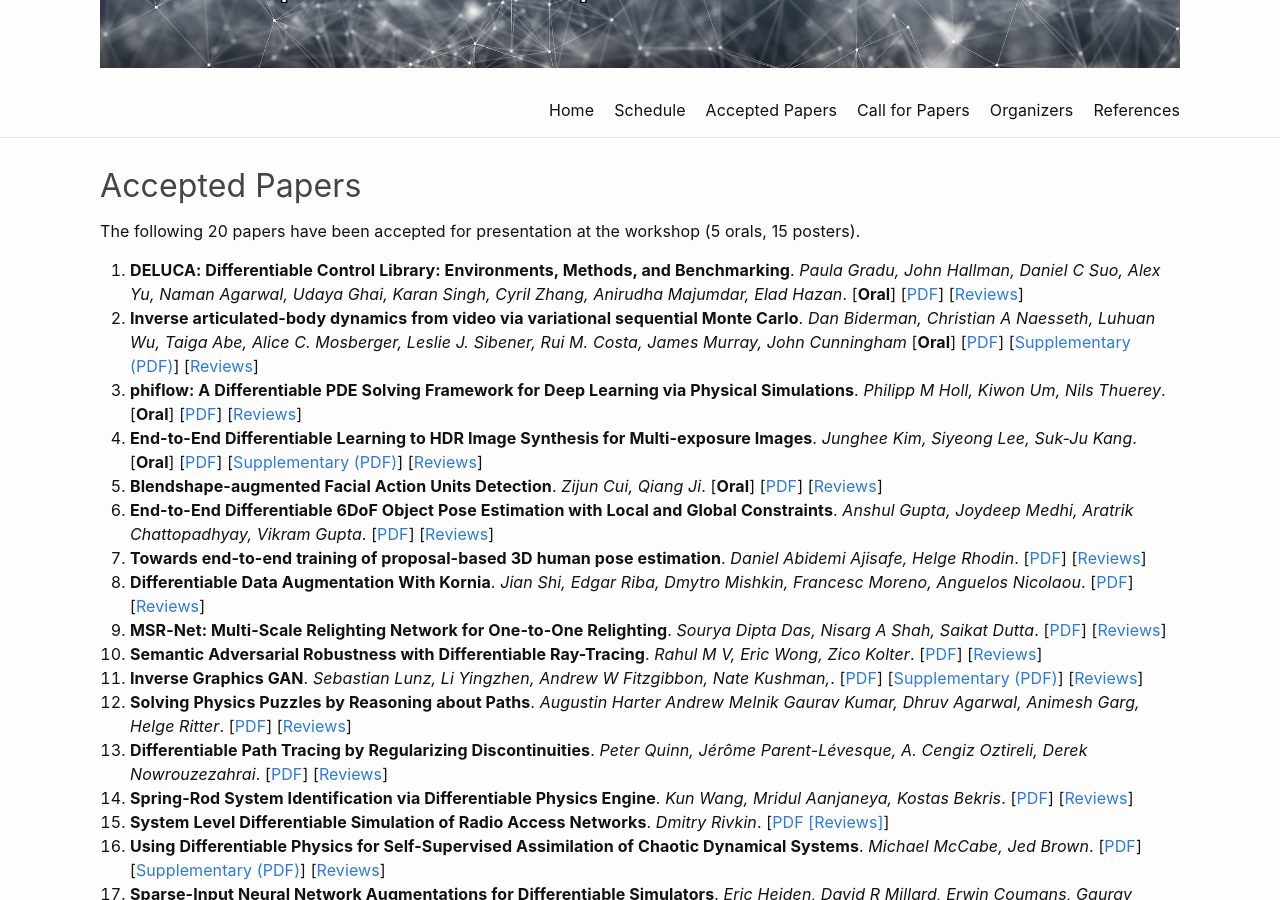
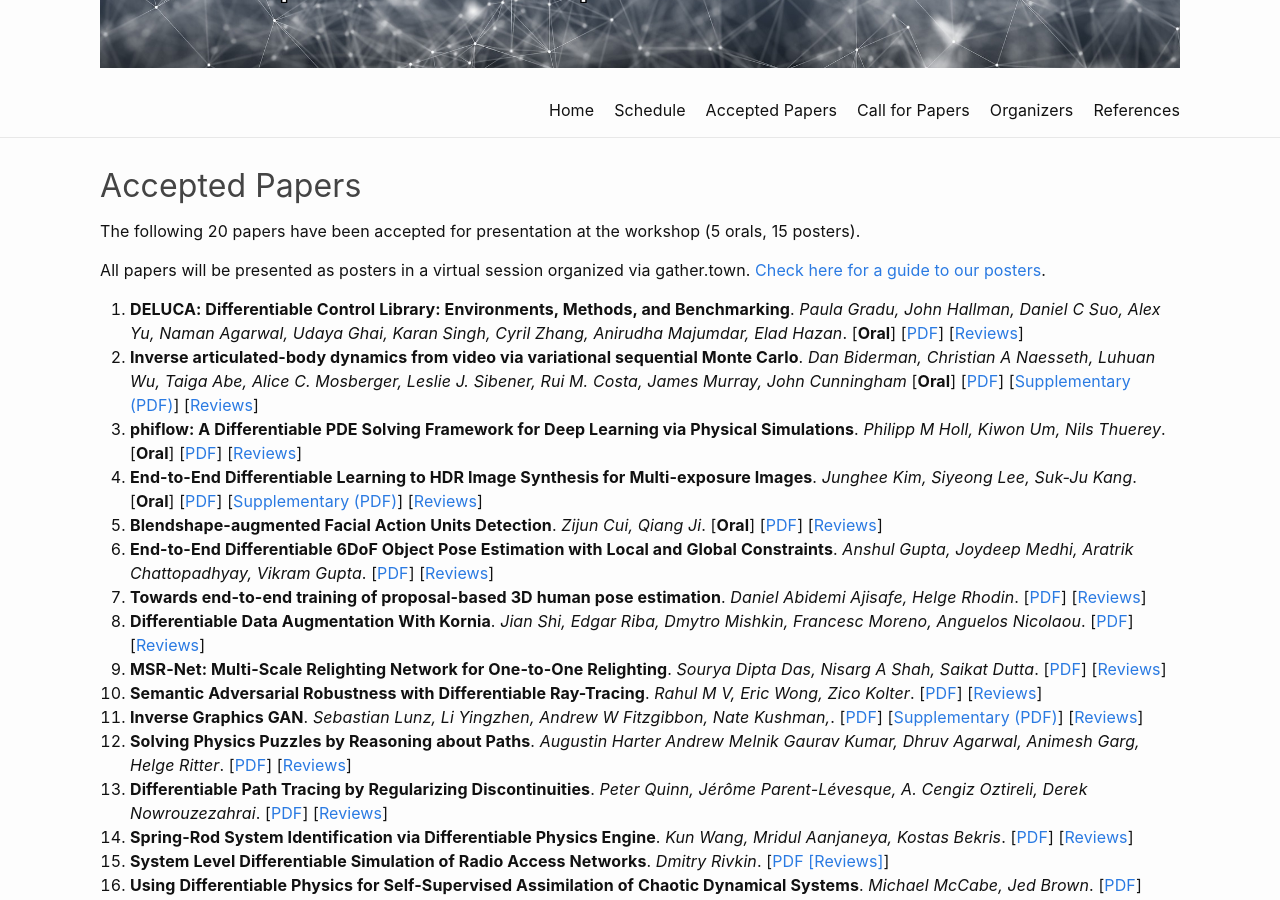
Before and after one commit to montrealrobotics/diffcvgp, a Jekyll site: the page built from papers.md, in a window 1280 px wide and 900 px high, scrolled down 311 px. Built offline with Jekyll 4.4.1, drawn with Linux system fonts in a browser that asks for light colours.

Commit message:
Add poster key
Signed-off-by: Krishna Murthy <krrish94@gmail.com>

```diff
--- a/papers.md
+++ b/papers.md
@@ -7,6 +7,8 @@ permalink: /papers/
 ---
 
 The following 20 papers have been accepted for presentation at the workshop (5 orals, 15 posters).
+
+All papers will be presented as posters in a virtual session organized via gather.town. [Check here for a guide to our posters](/diffcvgp/assets/papers/poster_key.pdf).
 
 1. **DELUCA: Differentiable Control Library: Environments, Methods, and Benchmarking**. *Paula Gradu, John Hallman, Daniel C Suo, Alex Yu, Naman Agarwal, Udaya Ghai, Karan Singh, Cyril Zhang, Anirudha Majumdar, Elad Hazan*. [**Oral**] [[PDF](/diffcvgp/assets/papers/1.pdf)] [[Reviews](/diffcvgp/reviews/1)]
 2. **Inverse articulated-body dynamics from video via variational sequential Monte Carlo**. *Dan Biderman, Christian A Naesseth, Luhuan Wu, Taiga Abe, Alice C. Mosberger, Leslie J. Sibener, Rui M. Costa, James Murray, John Cunningham* [**Oral**] [[PDF](/diffcvgp/assets/papers/2.pdf)] [[Supplementary (PDF)](/diffcvgp/assets/papers/2-supp.pdf)] [[Reviews](/diffcvgp/reviews/2)]
```
Also changed, not shown: schedule.md (+2 -0 lines), 1 other file.
